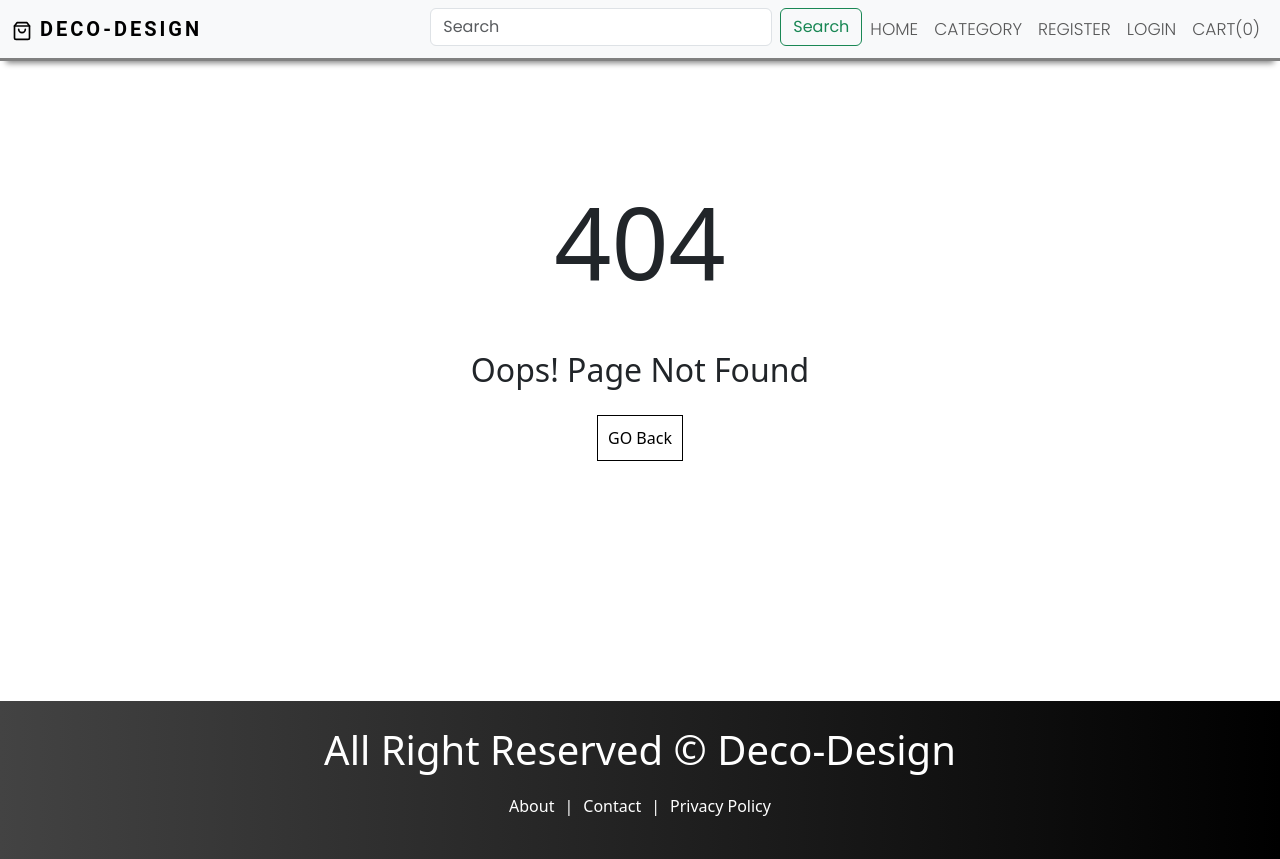
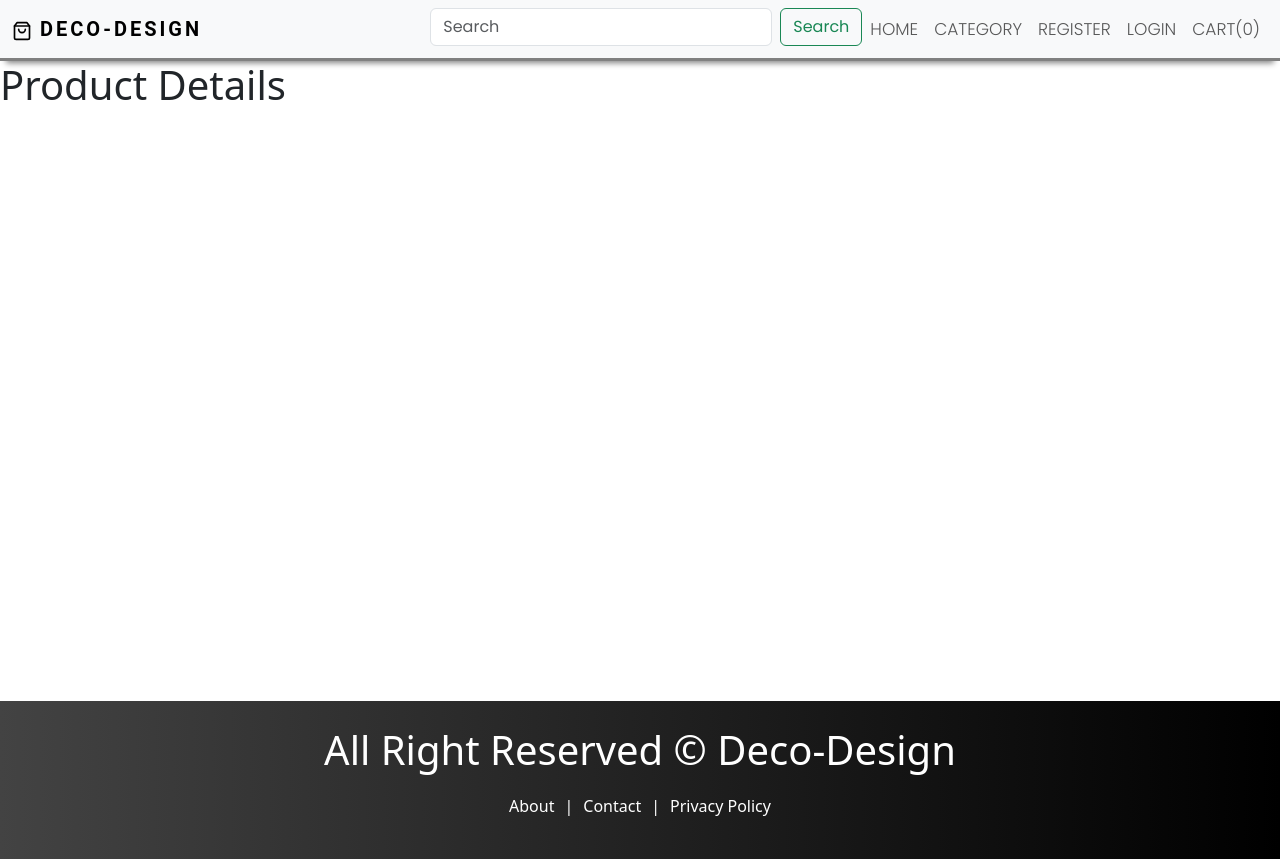
Before and after one commit to capmahin/Deco-Desgin-app, a React (Create React App) app in the folder client/: page /product/1 in a window 1280 px wide. Before the commit this address had no page. Built offline with nearby package versions, Linux system fonts and the light colour scheme.

Commit message:
add ProductDetails page in app.js

```diff
--- a/client/src/App.js
+++ b/client/src/App.js
@@ -21,12 +21,14 @@ import Profile from "./pages/user/Profile";
 import Products from "./pages/Admin/Products";
 import UpdateProduct from './pages/Admin/UpdateProduct';
 import Search from './pages/Search';
+import ProductDetails from "./pages/ProductDetails";
 
 function App() {
   return (
     <>
     <Routes>
       <Route path="/" element={<HomePage/>}/>
+      <Route path="/product/:slug" element={<ProductDetails/>}/>
       <Route path="/search" element={<Search/>}/>
       <Route path="/dashboard" element={<PrivateRoute/>}>
       <Route path="user" element={<Dashboard/>}/>
```
